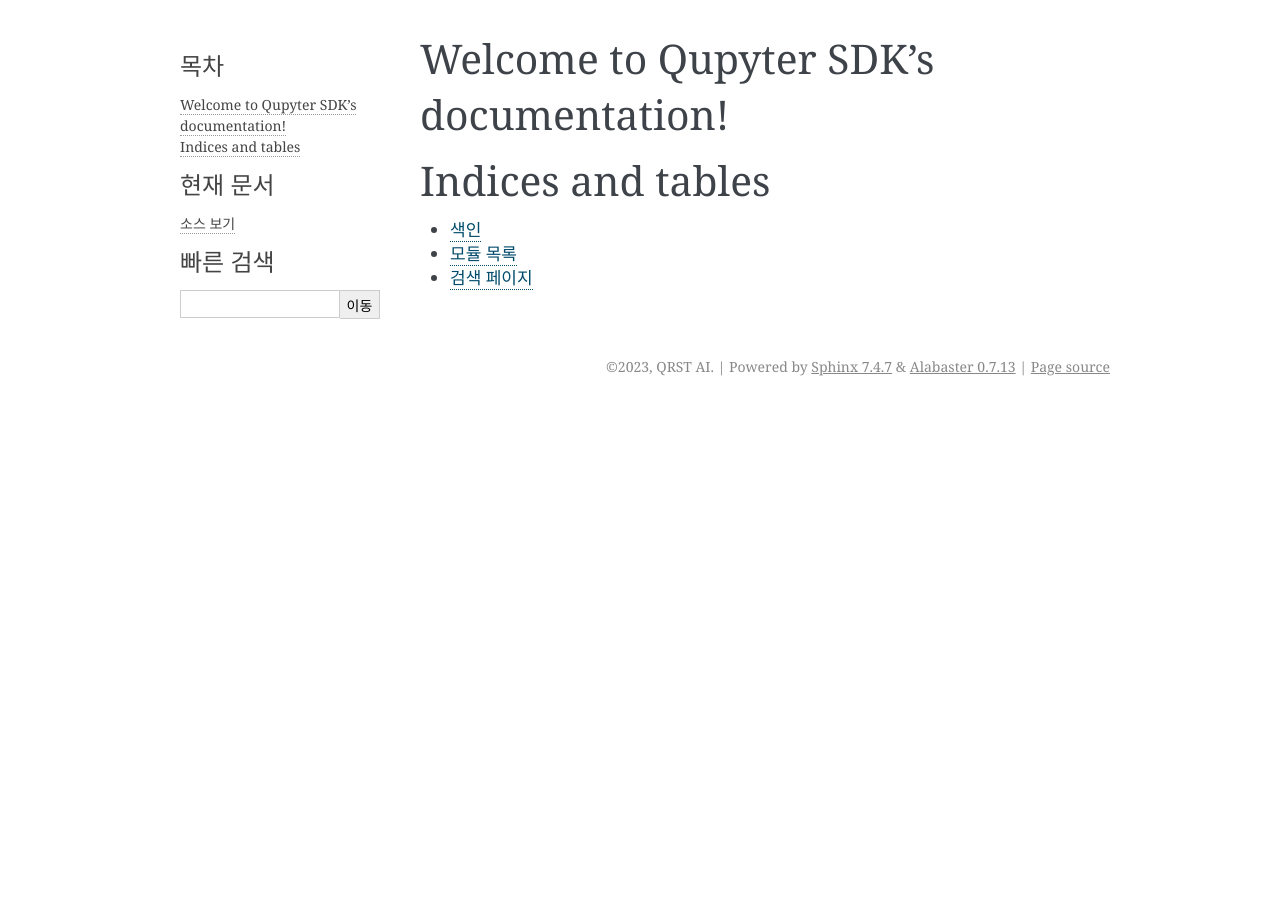
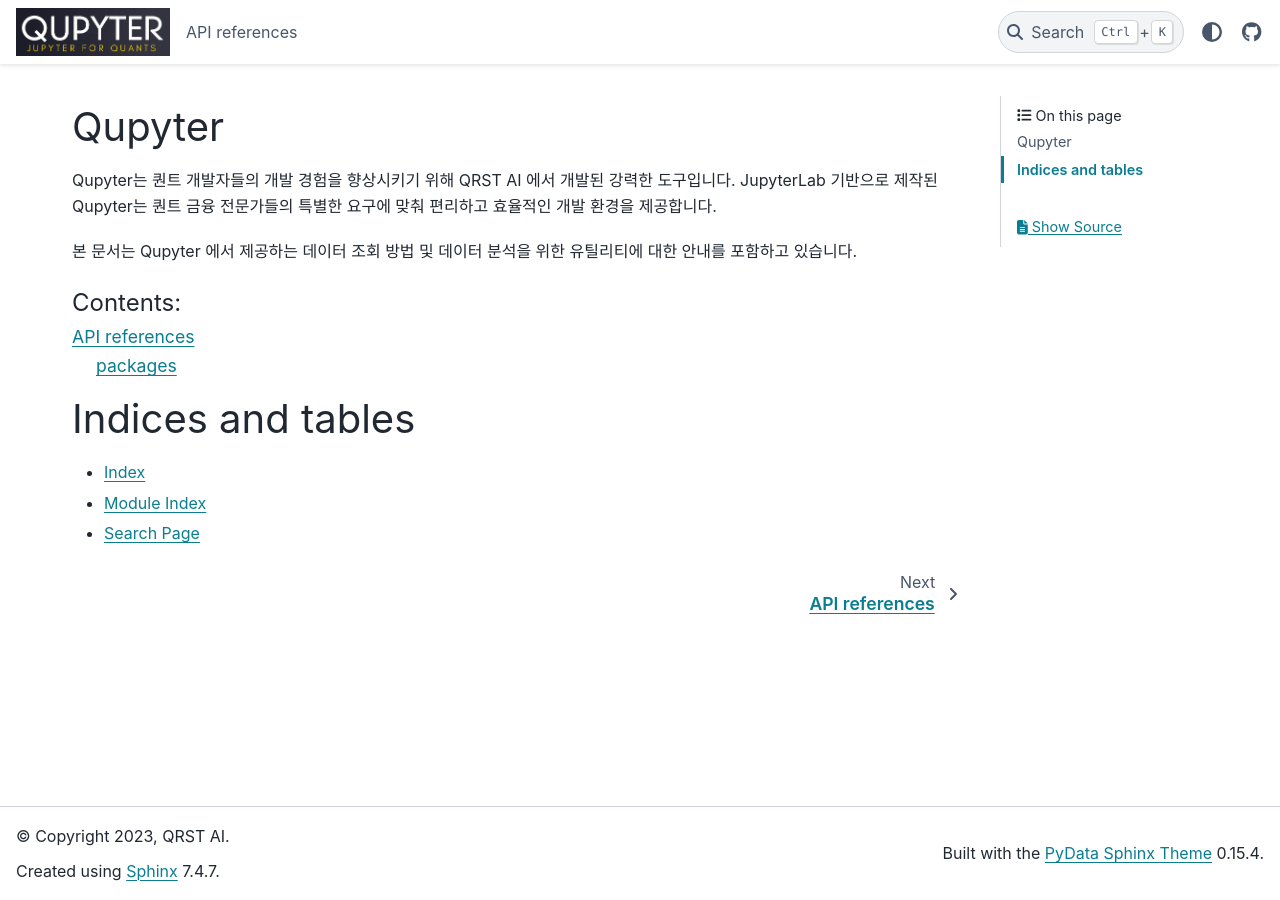
Before and after one commit to qrstai/qupyter, a Sphinx documentation site: the page built from docs/source/index.rst, in a window 1280 px wide. Built offline with Sphinx 7.4.7 and the PyData theme 0.15.4, drawn with Linux system fonts in a browser that asks for light colours.

Commit message:
docs: rollback

```diff
--- a/docs/source/conf.py
+++ b/docs/source/conf.py
@@ -6,22 +6,42 @@
 # -- Project information -----------------------------------------------------
 # https://www.sphinx-doc.org/en/master/usage/configuration.html#project-information
 
-project = 'Qupyter SDK'
+project = 'Qupyter'
 copyright = '2023, QRST AI'
 author = 'QRST AI'
 
 # -- General configuration ---------------------------------------------------
 # https://www.sphinx-doc.org/en/master/usage/configuration.html#general-configuration
 
-extensions = []
+extensions = ['sphinx.ext.autodoc', 'myst_parser']
+source_suffix = {
+    '.rst': 'restructuredtext',
+    '.md': 'markdown',
+}
 
 templates_path = ['_templates']
 exclude_patterns = []
 
-language = 'ko'
+
 
 # -- Options for HTML output -------------------------------------------------
 # https://www.sphinx-doc.org/en/master/usage/configuration.html#options-for-html-output
 
-html_theme = 'alabaster'
+html_logo = '_static/images/logo/logo.png'
 html_static_path = ['_static']
+
+html_theme = 'pydata_sphinx_theme'
+html_theme_options = {
+    'icon_links': [
+        {
+            "name": "GitHub",
+            "url": "https://github.com/qrstai/qupyter",
+            "icon": "fa-brands fa-github",
+        }
+    ],
+    'navbar_align': 'left',
+}
+
+import os
+import sys
+sys.path.insert(0, os.path.abspath('../../.'))
--- a/docs/source/index.rst
+++ b/docs/source/index.rst
@@ -1,15 +1,22 @@
-.. Qupyter SDK documentation master file, created by
-   sphinx-quickstart on Wed Sep 20 10:58:43 2023.
+.. Qupyter documentation master file, created by
+   sphinx-quickstart on Tue Sep 19 14:23:59 2023.
    You can adapt this file completely to your liking, but it should at least
    contain the root `toctree` directive.
 
-Welcome to Qupyter SDK's documentation!
-=======================================
+Qupyter
+=======
+
+Qupyter는 퀀트 개발자들의 개발 경험을 향상시키기 위해 QRST AI 에서 개발된 강력한 도구입니다. JupyterLab 기반으로 제작된 Qupyter는 퀀트 금융 전문가들의 특별한 요구에 맞춰 편리하고 효율적인 개발 환경을 제공합니다.
+
+본 문서는 Qupyter 에서 제공하는 데이터 조회 방법 및 데이터 분석을 위한 유틸리티에 대한 안내를 포함하고 있습니다.
+
+
 
 .. toctree::
    :maxdepth: 2
    :caption: Contents:
 
+   modules
 
 
 Indices and tables
--- /dev/null
+++ b/docs/source/modules.rst
@@ -0,0 +1,7 @@
+API references
+==============
+
+.. toctree::
+   :maxdepth: 4
+
+   qupyter
```
Also changed, not shown: docs/source/qupyter.rst (added, +29 -0 lines).
